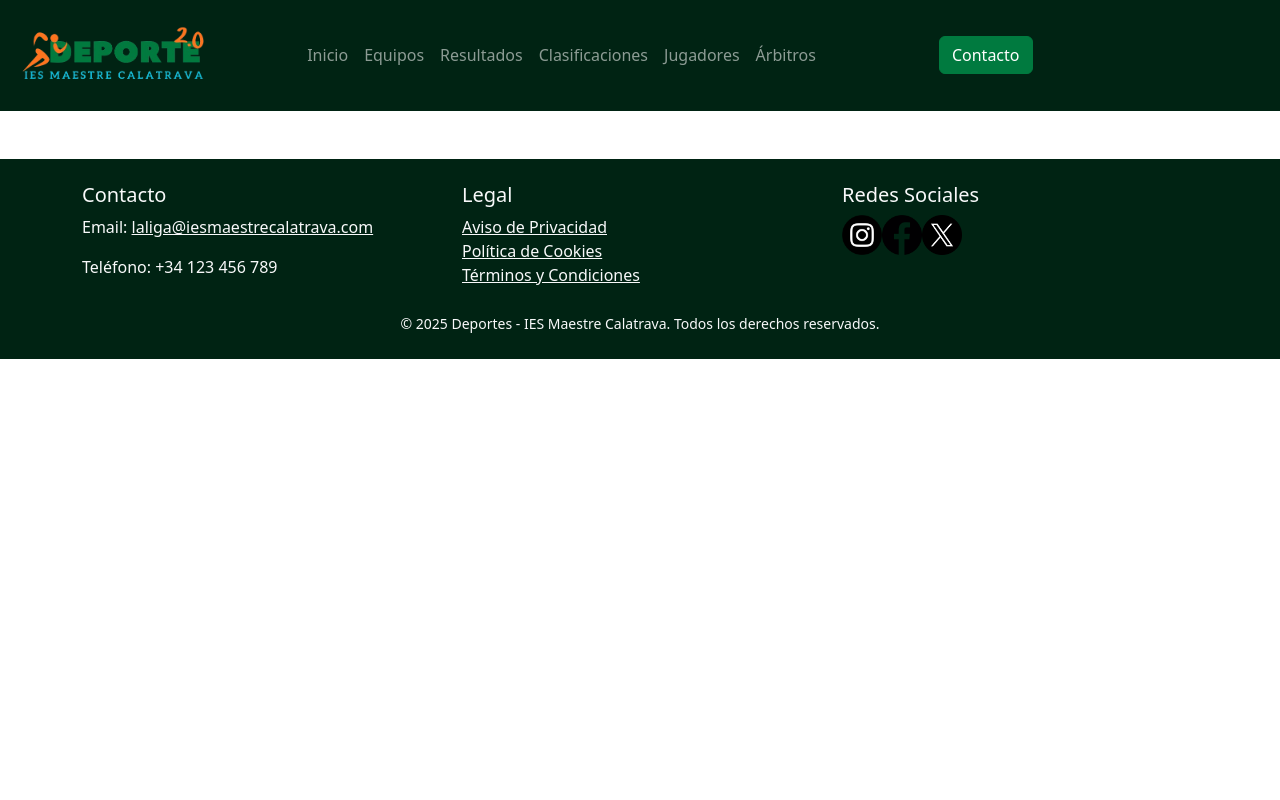
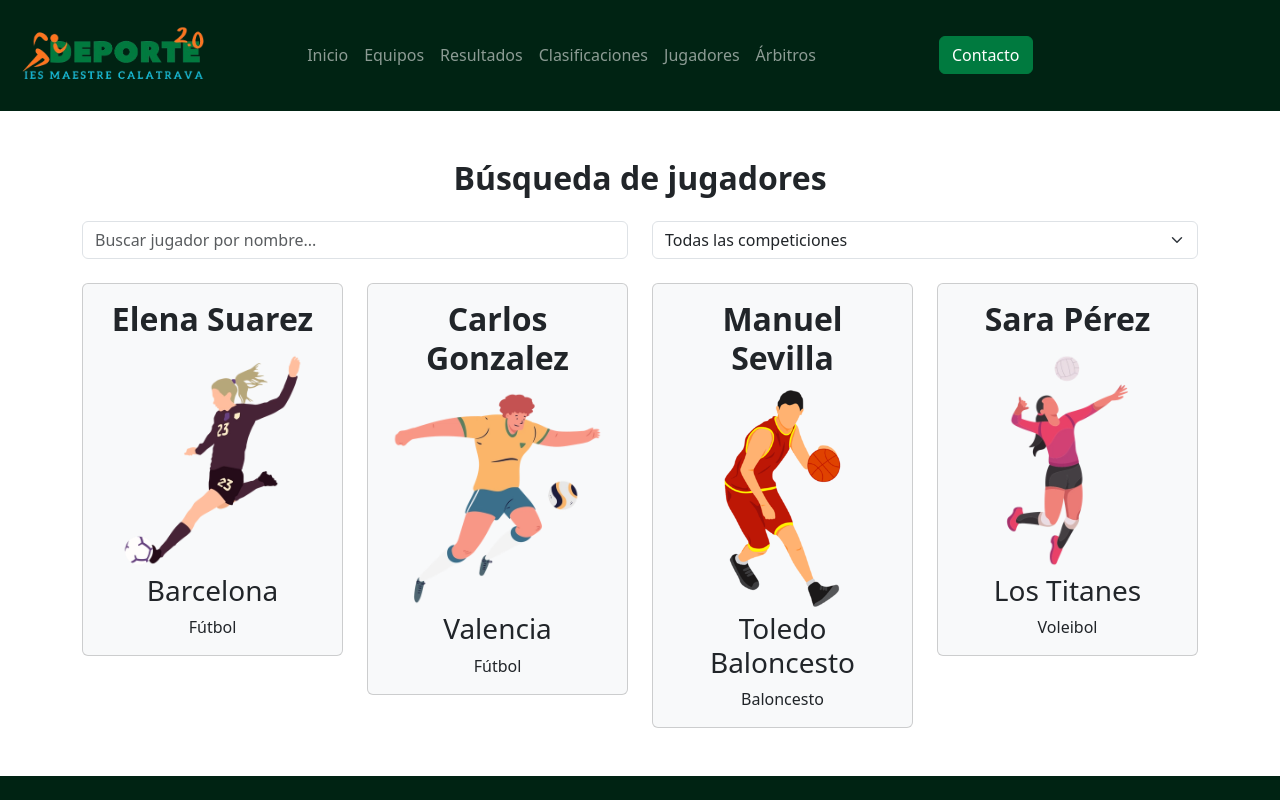
Before and after one commit to EstrHuP/PAUF02-La-Liga-2.0, an Angular app: page /players in a window 1280 px wide. Before the commit this address led to /. Shown: the top 800 px of the page. Built offline with nearby package versions, Linux system fonts and the light colour scheme.

Commit message:
feat(player): Add players page

```diff
--- /dev/null
+++ b/src/app/features/players/pages/players-page/players-page.html
@@ -0,0 +1,127 @@
+<main>
+  <div class="container mt-5">
+    <h2 class="fw-bold mb-4 text-center">Búsqueda de jugadores</h2>
+
+    <!-- Filtros -->
+    <div class="row mb-4">
+      <div class="col-md-6">
+        <input
+          type="text"
+          id="playerSearch"
+          class="form-control"
+          placeholder="Buscar jugador por nombre..."
+        />
+      </div>
+      <div class="col-md-6">
+        <select id="competitionFilter" class="form-select">
+          <option value="all">Todas las competiciones</option>
+          <option value="footballOption">Fútbol</option>
+          <option value="basketOption">Baloncesto</option>
+          <option value="volleyOption">Voleibol</option>
+        </select>
+      </div>
+    </div>
+
+    <!-- Lista de jugadores -->
+    <div id="playersList" class="row g-4">
+      <!-- Fútbol -->
+      <div
+        class="col-md-3 player-card footballOption"
+        data-player="elena"
+        data-bs-toggle="modal"
+        data-bs-target="#playerModal"
+        data-name="Elena Suarez"
+        data-team="Barcelona"
+        data-sport="Fútbol"
+        data-stats="Partidos: 14, Goles: 4, Asistencias: 8"
+      >
+        <div class="card bg-light">
+          <div class="card-body">
+            <h2 class="card-title fw-bold">Elena Suarez</h2>
+            <img
+              src="assets/img/elena.webp"
+              class="card-img-top"
+              alt="Jugadora Elena de Barcelona"
+            />
+            <h3>Barcelona</h3>
+            <p class="card-text">Fútbol</p>
+          </div>
+        </div>
+      </div>
+
+      <div
+        class="col-md-3 player-card footballOption"
+        data-bs-toggle="modal"
+        data-bs-target="#playerModal"
+        data-name="Carlos Gonzalez"
+        data-team="Barcelona"
+        data-sport="Fútbol"
+        data-stats="Partidos: 10, Goles: 2, Asistencias: 5"
+        data-player="carlos"
+      >
+        <div class="card bg-light">
+          <div class="card-body">
+            <h2 class="card-title fw-bold">Carlos Gonzalez</h2>
+            <img
+              src="assets/img/carlos.webp"
+              class="card-img-top"
+              alt="Jugador Carlos de Valencia"
+            />
+            <h3>Valencia</h3>
+            <p class="card-text">Fútbol</p>
+          </div>
+        </div>
+      </div>
+
+      <!-- Baloncesto -->
+      <div
+        class="col-md-3 player-card basketOption"
+        data-player="elena"
+        data-bs-toggle="modal"
+        data-bs-target="#playerModal"
+        data-name="Manuel Sevilla"
+        data-team="Toledo Baloncesto"
+        data-sport="Baloncesto"
+        data-stats="Partidos: 6, Puntos: 80, Asistencias: 6"
+      >
+        <div class="card bg-light">
+          <div class="card-body">
+            <h2 class="card-title fw-bold">Manuel Sevilla</h2>
+            <img
+              src="assets/img/manuel.png"
+              class="card-img-top"
+              alt="Jugador Manuel de Toledo Baloncesto"
+            />
+            <h3>Toledo Baloncesto</h3>
+            <p class="card-text">Baloncesto</p>
+          </div>
+        </div>
+      </div>
+
+      <!-- Voleibol -->
+      <div
+        class="col-md-3 player-card volleyOption"
+        data-player="sara"
+        data-bs-toggle="modal"
+        data-bs-target="#playerModal"
+        data-name="Sara Pérez"
+        data-team="Los Titanes"
+        data-sport="Voleibol"
+        data-stats="Partidos: 8, Puntos: 20, Asistencias: 6"
+      >
+        <div class="card bg-light">
+          <div class="card-body">
+            <h2 class="card-title fw-bold">Sara Pérez</h2>
+            <img
+              src="assets/img/sara.webp"
+              class="card-img-top"
+              alt="Jugadora Sara de Los Titanes"
+            />
+            <h3>Los Titanes</h3>
+            <p class="card-text">Voleibol</p>
+          </div>
+        </div>
+      </div>
+    </div>
+  </div>
+</main>
```
Also changed, not shown: src/app/app.routes.ts (+10 -1 lines), src/app/features/players/pages/players-page/players-page.ts (added, +11 -0 lines), src/app/features/players/pages/players-page/players-page.scss (added), 1 other file (tests, documents, lock files or other folders).
